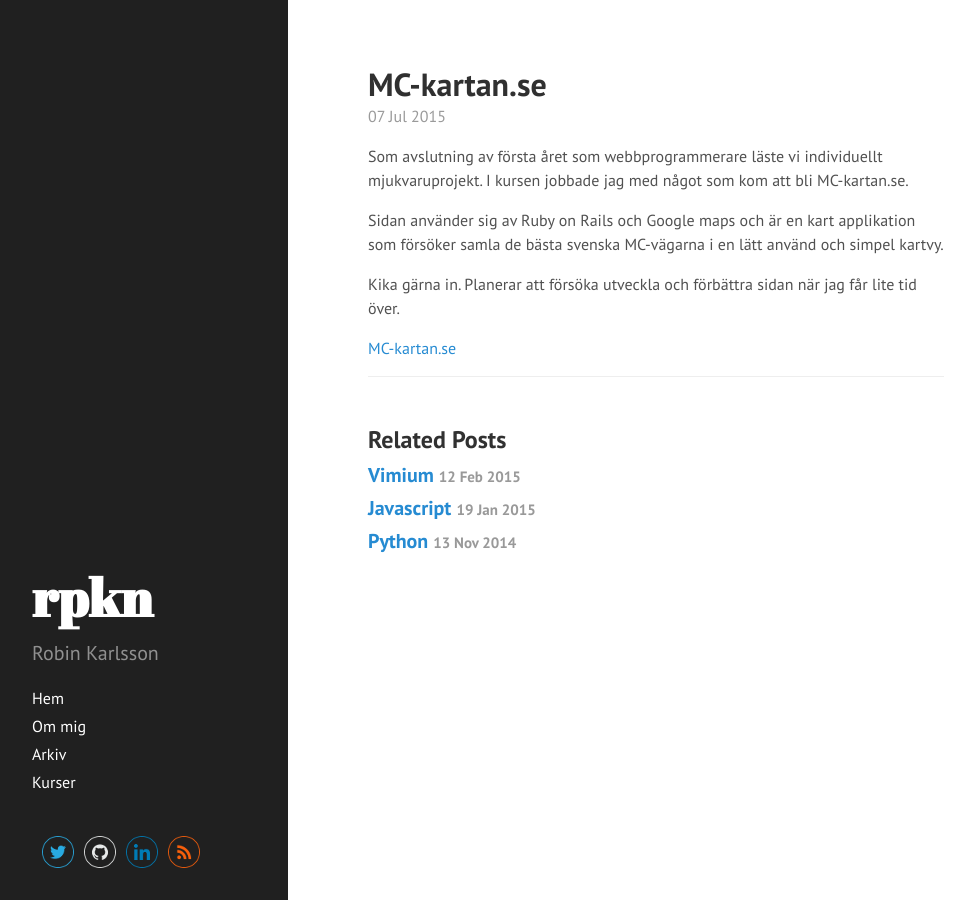
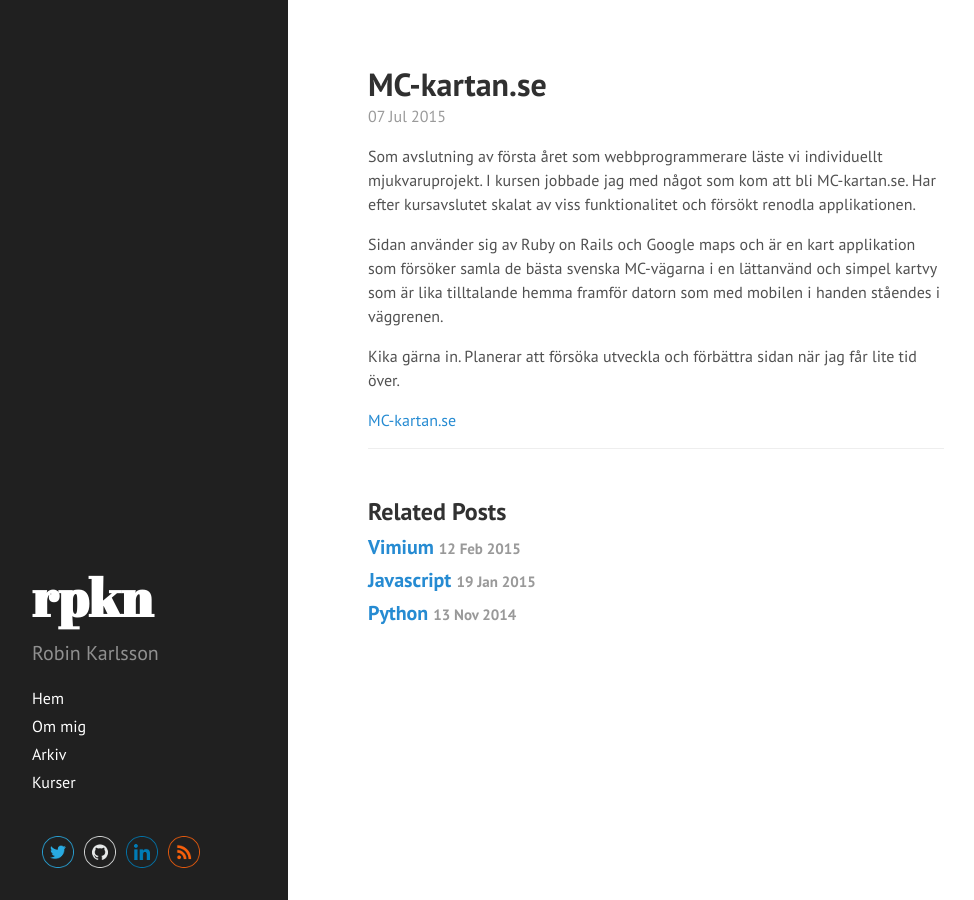
Before and after one commit to rk222ev/www, a Jekyll site: the page built from _posts/2015-07-07-mckartan.md, in a window 1280 px wide. Shown: the whole page, without its empty margins (0-974 px from the left). Built offline with Jekyll 4.4.1, drawn with Linux system fonts in a browser that asks for light colours; Markdown is read by kramdown in place of the engine named in the settings.

Commit message:
Fixed spelling and added some text.

```diff
--- a/_posts/2015-07-07-mckartan.md
+++ b/_posts/2015-07-07-mckartan.md
@@ -5,11 +5,13 @@
 
 Som avslutning av första året som webbprogrammerare läste vi
 individuellt mjukvaruprojekt. I kursen jobbade jag med något som kom att
-bli MC-kartan.se.
+bli MC-kartan.se. Har efter kursavslutet skalat av viss funktionalitet och försökt
+renodla applikationen.
 
 Sidan använder sig av Ruby on Rails och Google maps och är en kart
-applikation som försöker samla de bästa svenska MC-vägarna i en lätt
-använd och simpel kartvy.
+applikation som försöker samla de bästa svenska MC-vägarna i en lättanvänd och
+simpel kartvy som är lika tilltalande hemma framför datorn som med mobilen i handen
+ståendes i väggrenen.
 
 Kika gärna in. Planerar att försöka utveckla och förbättra sidan när jag
 får lite tid över.
```
